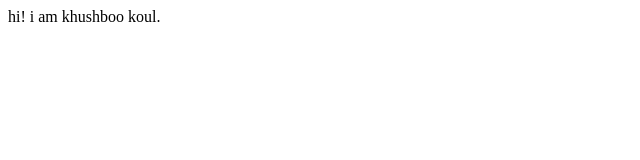
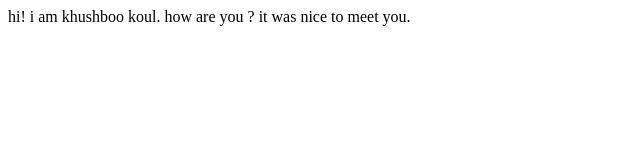
Before and after one commit to khushbookoul/studentsite.com, a plain HTML site: page index.html in a window 1280 px wide. Shown: the whole page, without its empty margins (0-640 px from the left). Drawn offline with Linux system fonts and the light colour scheme.

Commit message:
updated text

```diff
--- a/index.html
+++ b/index.html
@@ -7,5 +7,7 @@
 </head>
 <body>
     hi! i am khushboo koul.
+    how are you ?
+    it was nice to meet you.
 </body>
 </html>
```
